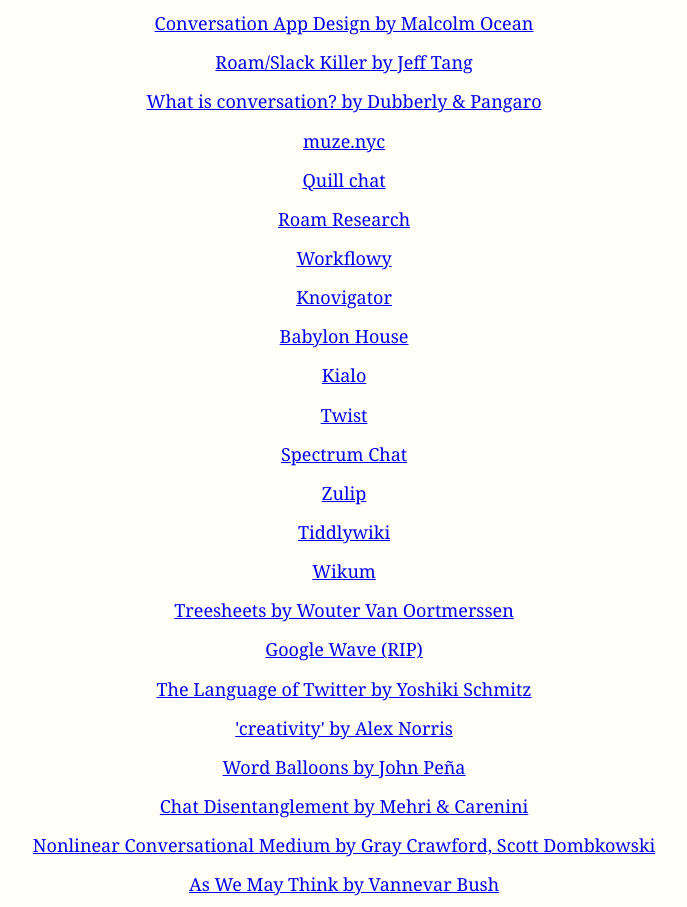
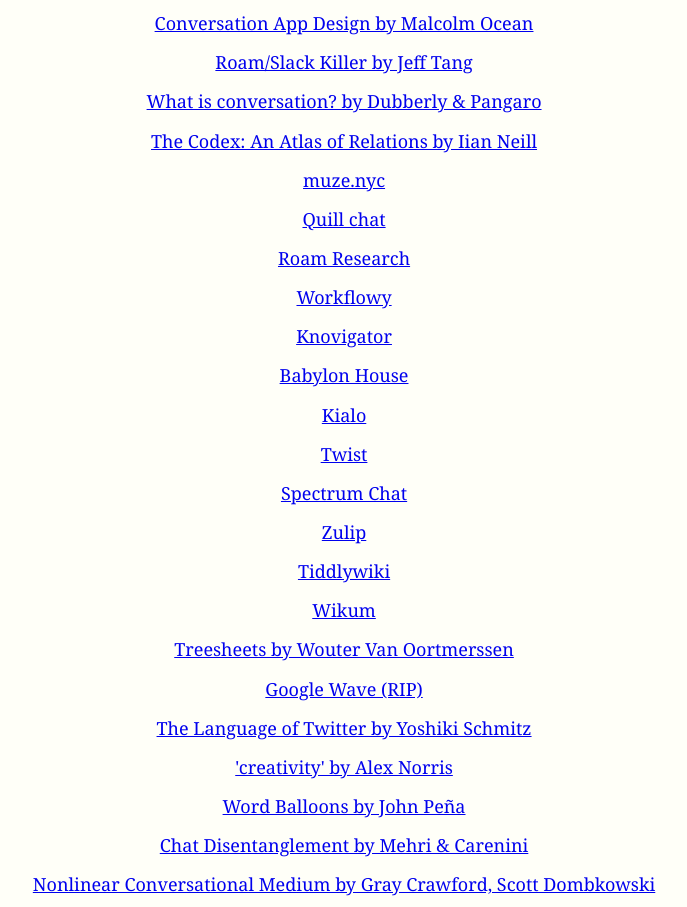
Before and after one commit to maxkrieger/glue-comic, a Gatsby site: page /page-5 in a window 1280 px wide. Shown: the part 3047-3954 px from the top of the page, without its empty margins (309-996 px from the left). Built offline with nearby package versions, Linux system fonts and the light colour scheme; Gatsby itself is replaced by a stand-in of ours.

Commit message:
add codex to further reading

```diff
--- a/src/pages/page-5.js
+++ b/src/pages/page-5.js
@@ -27,6 +27,10 @@ const furtherReading = [
   [
     "What is conversation? by Dubberly & Pangaro",
     "http://www.dubberly.com/articles/what-is-conversation.html",
+  ],
+  [
+    "The Codex: An Atlas of Relations by Iian Neill",
+    "https://doi.org/10.17175/SB004_008",
   ],
   ["muze.nyc", "https://muze.nyc"],
   ["Quill chat", "https://quill.chat/"],
```
